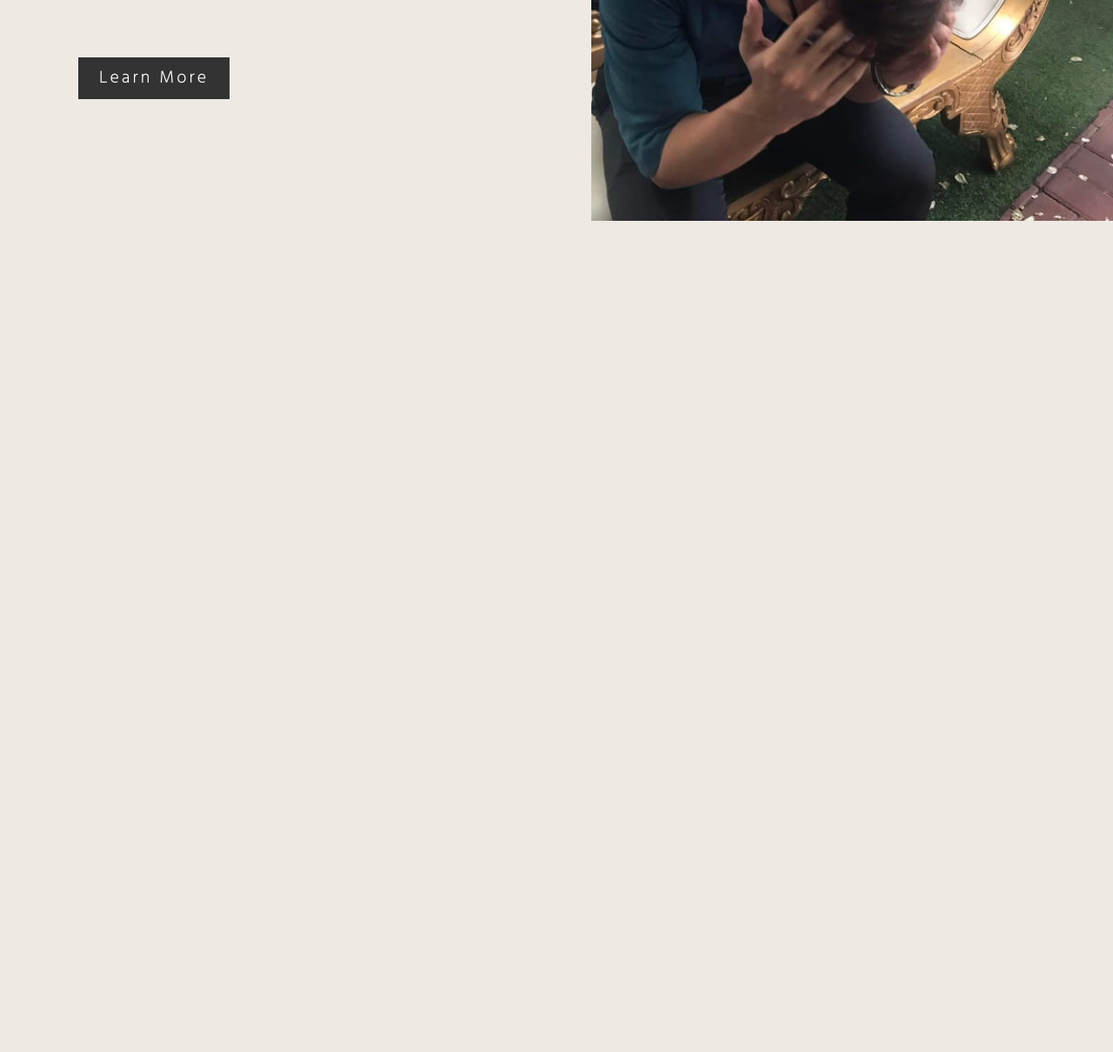
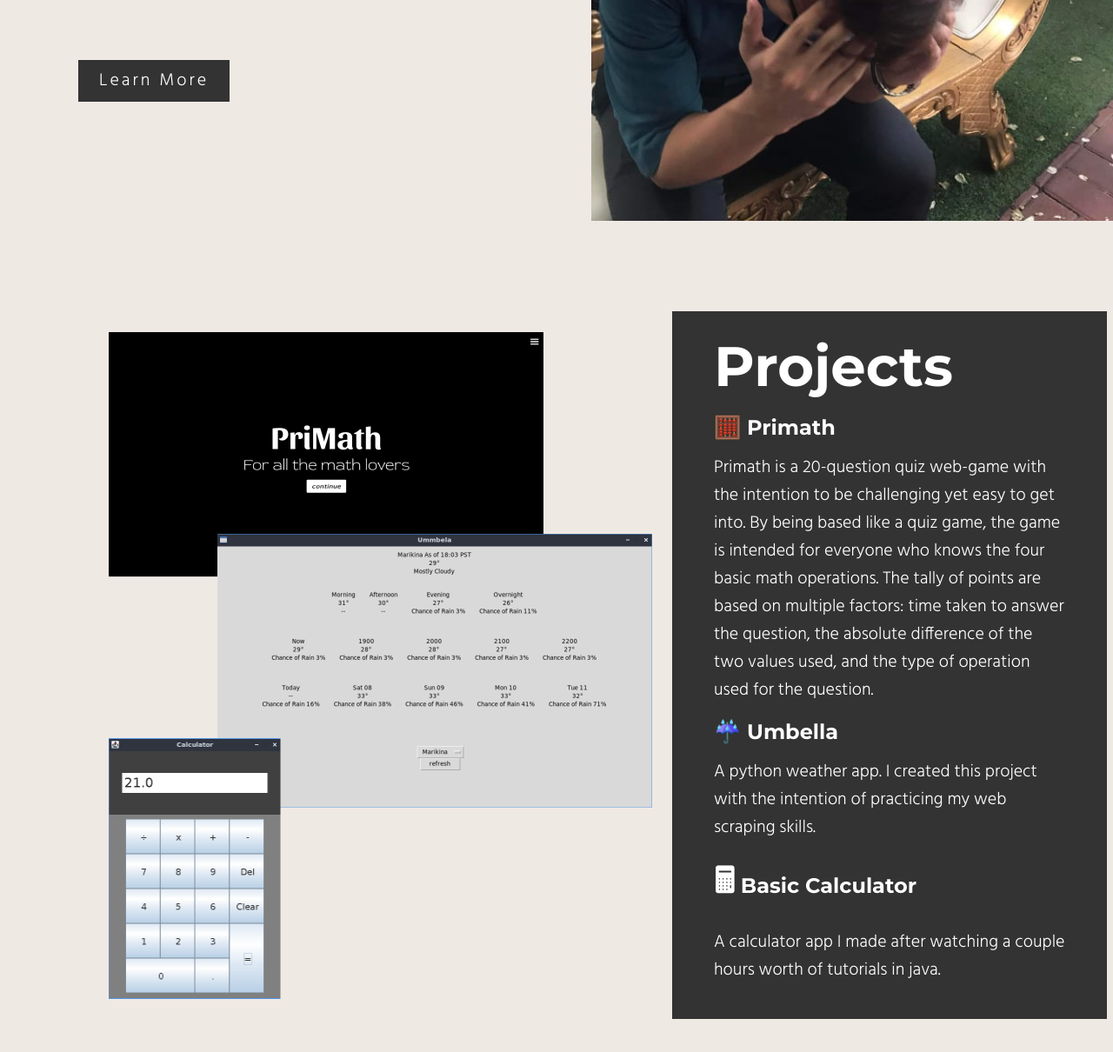
Before and after one commit to CoderTofu/2022-Portfolio, a plain HTML site: page index.html in a window 1280 px wide. Shown: the part 546-1756 px from the top of the page at 87% size. Before the commit the page ends 804 px from the top, so only its background shows below. Drawn offline with Linux system fonts and the light colour scheme.

Commit message:
created projects section

```diff
--- a/index.css
+++ b/index.css
@@ -39,7 +39,7 @@ scrollbar-width: none;  /* Firefox */
     font-size: 64px;
 }
 p.head-text {
-    font-size: 20px;
+    font-size: 24px;
 }
 
 .desc-text {
--- a/index.html
+++ b/index.html
@@ -7,6 +7,7 @@
     <title>Portfolio</title>
     <link rel="stylesheet" href="./index.css">
     <link rel="stylesheet" href="./landing.css">
+    <link rel="stylesheet" href="./projects.css">
 </head>
 <body>
     <!-- Landing Page -->
@@ -32,10 +33,20 @@
     <!-- My Projects -->
     <div id="projects">
         <div id="project-collage">
-
+            <img id="primath" src="./imgs/primath-prv.jpg" alt="primath preview">
+            <img id="umbella" src="./imgs/umbella-prv.png" alt="umbella preview">
+            <img id="bas-cal" src="./imgs/calc-prv.png" alt="basic calculator preview">
         </div>
-        <div id="project-description" class="descriptive-text">
-
+        <div id="project-container">
+            <div id="project-description" class="descriptive-text">
+                <h1 class="head-text">Projects</h1>
+                <p class="head-text"><span>🧮</span> Primath</p>
+                <p class="desc-text">Primath is a 20-question quiz web-game with the intention to be challenging yet easy to get into. By being based like a quiz game, the game is intended for everyone who knows the four basic math operations. The tally of points are based on multiple factors: time taken to answer the question, the absolute difference of the two values used, and the type of operation used for the question.</p>
+                <p class="head-text"><span>&#9748</span> Umbella</p>
+                <p class="desc-text">A python weather app. I created this project with the intention of practicing my web scraping skills.</p>
+                <p class="head-text"><span id="calc-emoji">🖩</span> Basic Calculator</p>
+                <p class="desc-text">A calculator app I made after watching a couple hours worth of tutorials in java.</p>
+            </div>
         </div>
     </div>
 
--- a/landing.css
+++ b/landing.css
@@ -3,6 +3,7 @@
     justify-content: space-between;
     align-items: center;
     height: auto;
+    margin-bottom: 100px;
 }
 
 #landing-pic img {
@@ -34,5 +35,5 @@
     transition: 0.1s ease-in-out;
 }
 #learn-more:hover {
-    transform: scale(1.1);
+    padding: 0.5rem 2rem;
 }
--- /dev/null
+++ b/projects.css
@@ -0,0 +1,55 @@
+#projects {
+    display: flex;
+    justify-content: space-between;
+    align-items: center;
+    height: auto;
+    margin-bottom: 100px;
+}
+
+#project-collage {
+    display: flex;
+    align-items: center;
+    flex-direction: column;
+    height: auto;
+}
+
+#primath {
+    width: 500px;
+}
+
+#umbella {
+    width: 500px;
+    margin-left: calc(0.5 * 500px);
+    margin-top: -50px;
+}
+
+#bas-cal {
+    height: 300px;
+    width: 198px;
+    margin-top: -80px;
+    margin-left: calc(0.25 * 500px);
+    align-self: flex-start;
+}
+
+#project-container {
+    width: 100%;
+    display: flex;
+    justify-content: center;
+    align-items: center;
+    flex-direction: column;
+}
+
+#project-description {
+    margin-left: 1rem;
+    padding: 1.5rem 3rem;
+    width: 50vw;
+    max-width: 500px;
+}
+
+span {
+    font-size: 25px;
+}
+
+#calc-emoji {
+    font-size: 40px;
+}
```
Also changed, not shown: imgs/calc-prv.png (added), imgs/primath-prv.jpg (added), imgs/umbella-prv.png (added).
